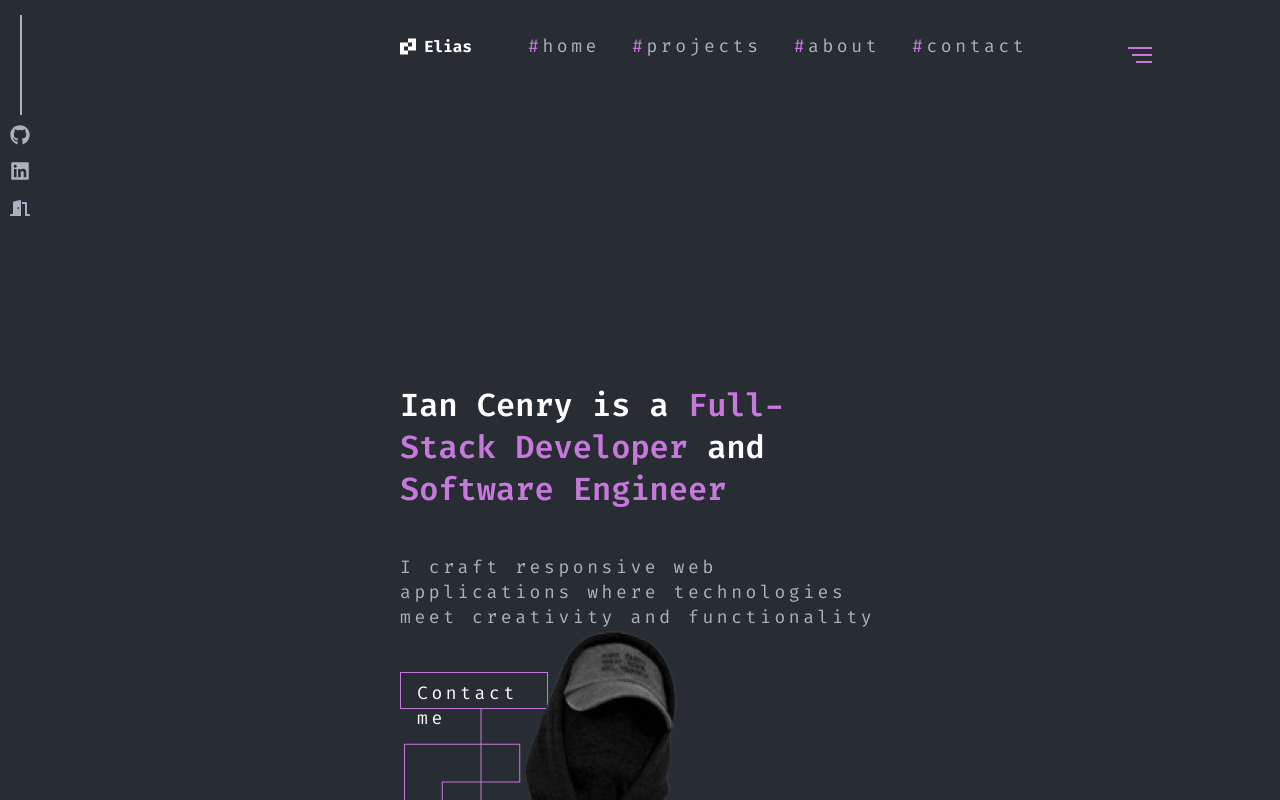
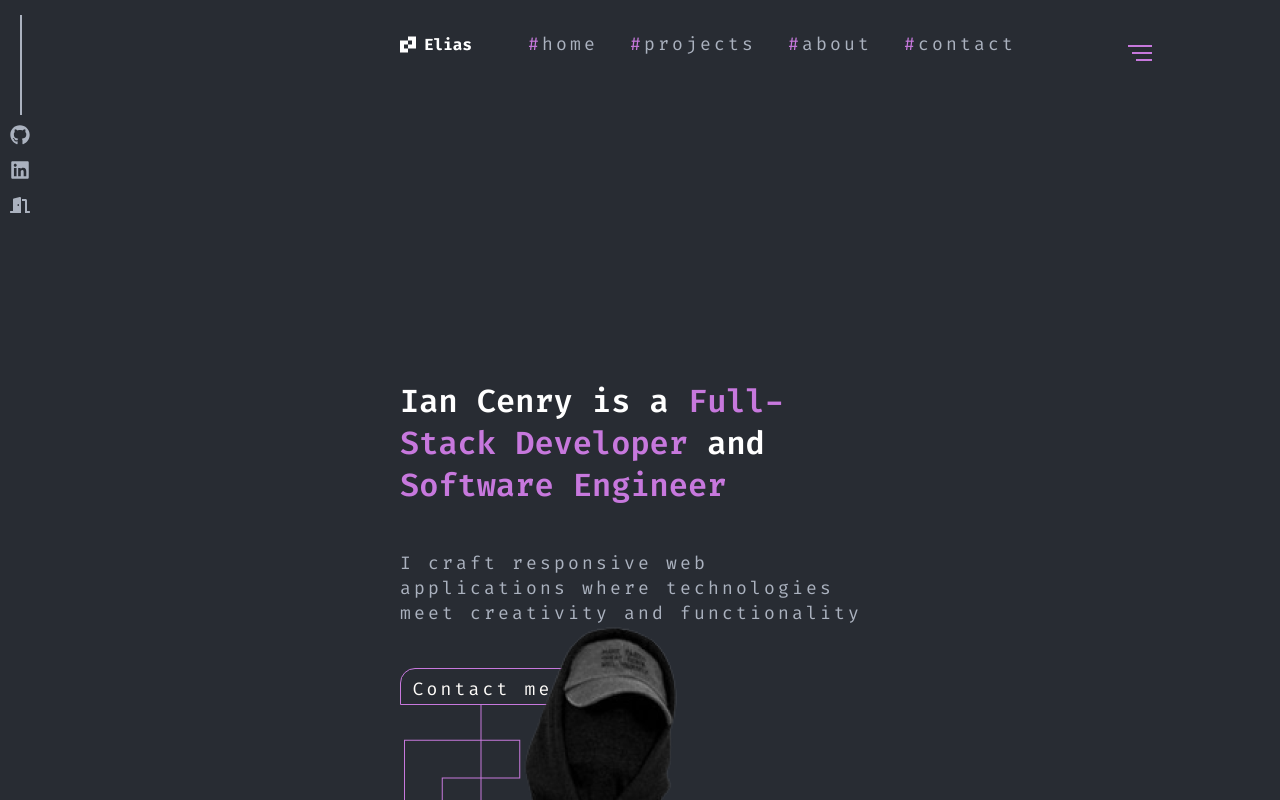
Before and after one commit to iancenry/portfolio2.0, a React (Vite) app: page / in a window 1280 px wide. Shown: the top 800 px of the page. Built offline with nearby package versions, Linux system fonts and the light colour scheme.

Commit message:
update basic styles

```diff
--- a/src/sass/index.scss
+++ b/src/sass/index.scss
@@ -44,18 +44,17 @@ html {
 *::after {
   box-sizing: inherit;
   scroll-behavior: smooth;
-  // overflow: hidden;
   font-family: 'Fira Code';
 }
 
 body {
   margin: 0;
   padding: 0;
-  line-height: 1.3;
-  font-size: 18px;
   background: $pry-background;
   color: $white;
   cursor: url(../assets/images/mouse-pointer.png), auto;
+  font-size: 100%;
+  //overflow-x: hidden;
 }
 
 .section {
@@ -75,7 +74,7 @@ body {
   font-family: 'Fira Code', monospace, sans-serif;
   color: $gray;
   font-weight: 400;
-  letter-spacing: 0.2em;
+  letter-spacing: 0.2rem;
   line-height: 1.5625rem;
   font-size: $font-small;
 }
@@ -120,25 +119,31 @@ a:hover {
 }
 
 .btn {
-  padding: 8px 16px;
+  text-align: center;
+  padding: 8px 9px;
   background: $pry-background;
   color: $white;
   cursor: pointer;
-  width: 148px;
+  width: 165px;
   height: 37px;
-  border: 1px solid $primary;
-  margin-top: 24px;
+  border: 0.0625rem solid $primary;
+  margin-top: 1.5rem;
+  border-top-left-radius: 0.9375rem;
 }
 
 //Visibility
 .hide-for-mobile {
   // hide for tablet and mobile
-  @include breakpoint-down(medium);
+  @include breakpoint-down(medium) {
+    display: none;
+  }
 }
 
 .hide-for-desktop {
-  //hide for desktop viewport widths
-  @include breakpoint-down(small);
+  //hide for desktop viewport widths and up
+  @include breakpoint-up(large) {
+    display: none;
+  }
 }
 
 @media screen and (max-width: 2000px) {
```
